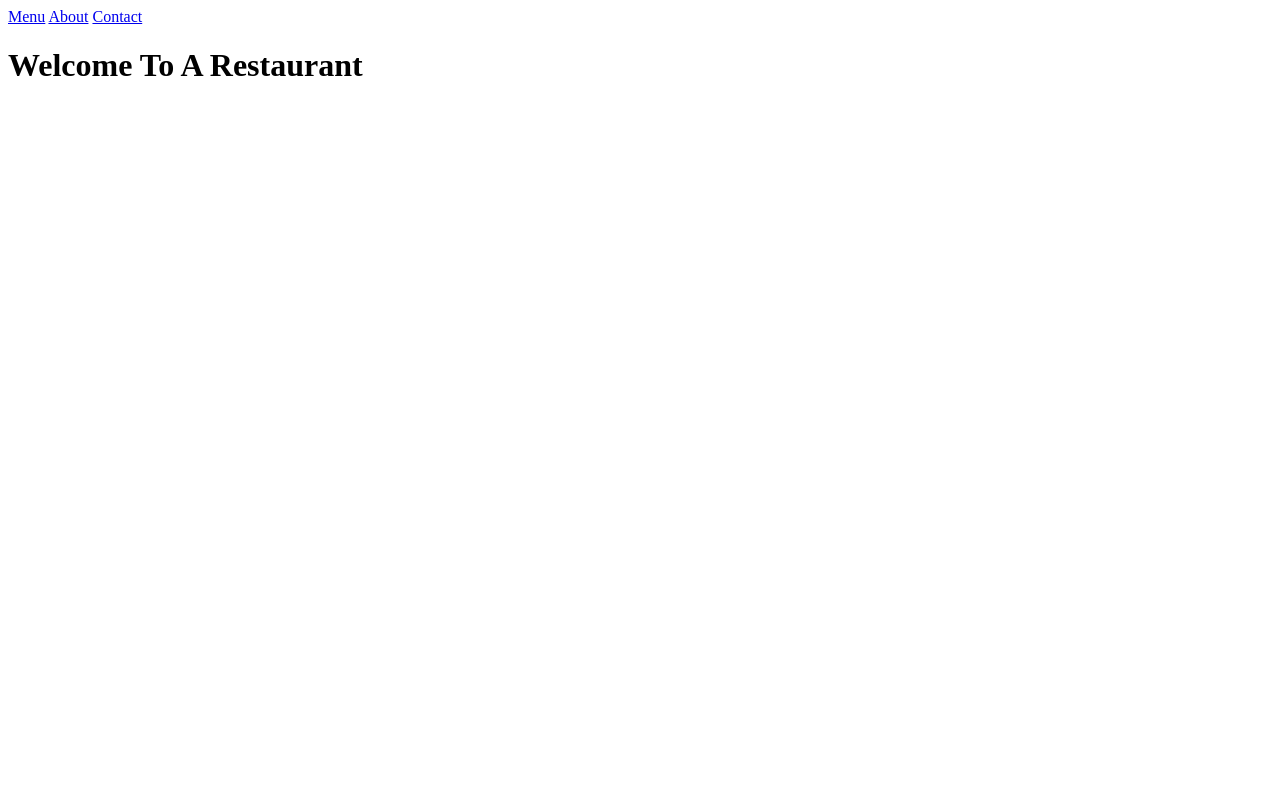
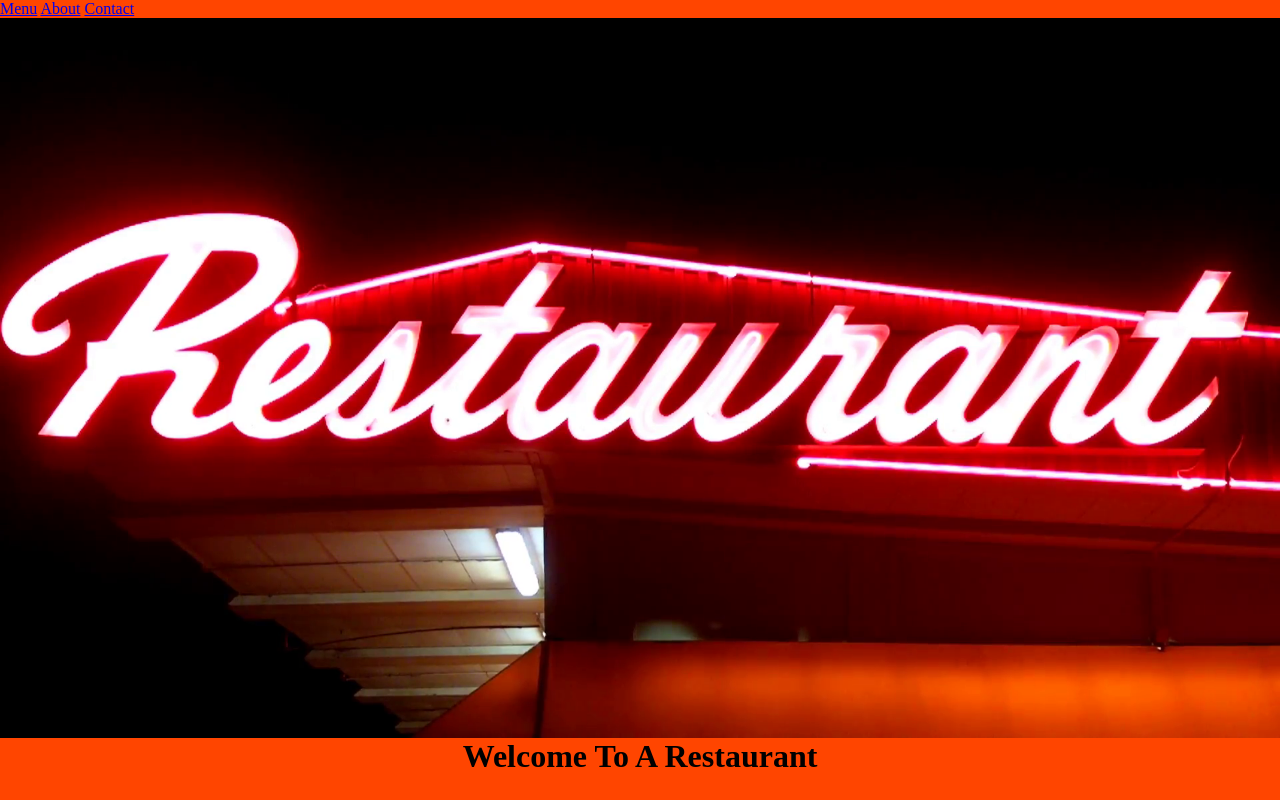
Before and after one commit to nate64/Restaurant, a plain HTML site: page index.html in a window 1280 px wide. Drawn offline with Linux system fonts and the light colour scheme.

Commit message:
530 turn in

```diff
--- a/index.html
+++ b/index.html
@@ -2,19 +2,34 @@
   <body>
     <head>
       <link rel="stylesheet" href="./styles.css" />
+      <a href="./menu.html">Menu</a>
+      <a href="./about.html">About</a>
+      <a href="./contact.html">Contact</a>
     </head>
 
-    <div>
+    <div class="header_container">
+      <!-- <div class="header"> -->
+        <div >
+          <img class="sign" src="images/res_sign.png"/>
+        </div>
+
+
+      <!-- </div> -->
+    </div>
+
+
+
+    <div class="photos">
 
     </div>
 
 
+<div>
+    <h1 class="text" id="top">Welcome To A Restaurant</h1>
+</div>
+
+
 
   </body>
-  <a href="./menu.html">Menu</a>
-  <a href="./about.html">About</a>
-  <a href="./contact.html">Contact</a>
-  <h1 id="top">Welcome To A Restaurant</h1>
-
 
 </html>
--- a/styles.css
+++ b/styles.css
@@ -0,0 +1,29 @@
+* {
+  margin: 0;
+  padding: 0;
+  box-sizing: border-box;
+  background: orangered;
+}
+
+.header_container {
+  display: flex;
+  justify-content: center;
+}
+
+.header{
+  width: 300px;
+  height: 300px;
+}
+
+.sign {
+  width: 100%;
+  height: 100%;
+  display: flex;
+  justify-content: center;
+  background-size: contain;
+}
+
+.text{
+  display: flex;
+  justify-content: center;
+}
```
Also changed, not shown: about.html (+1 -1 lines), contact.html (+1 -1 lines), images/fork_knife.jpg (added), images/menu-image.jpg (added), images/res_sign.png (added).
